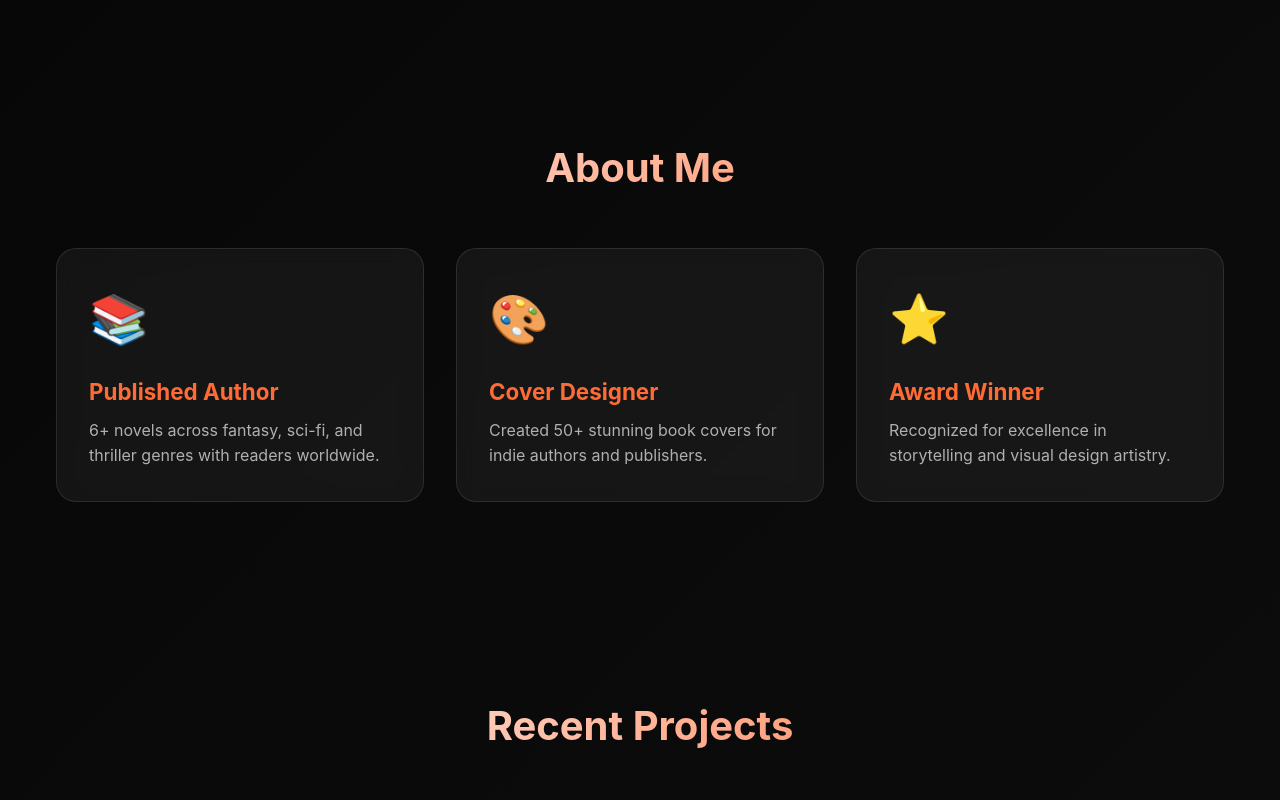
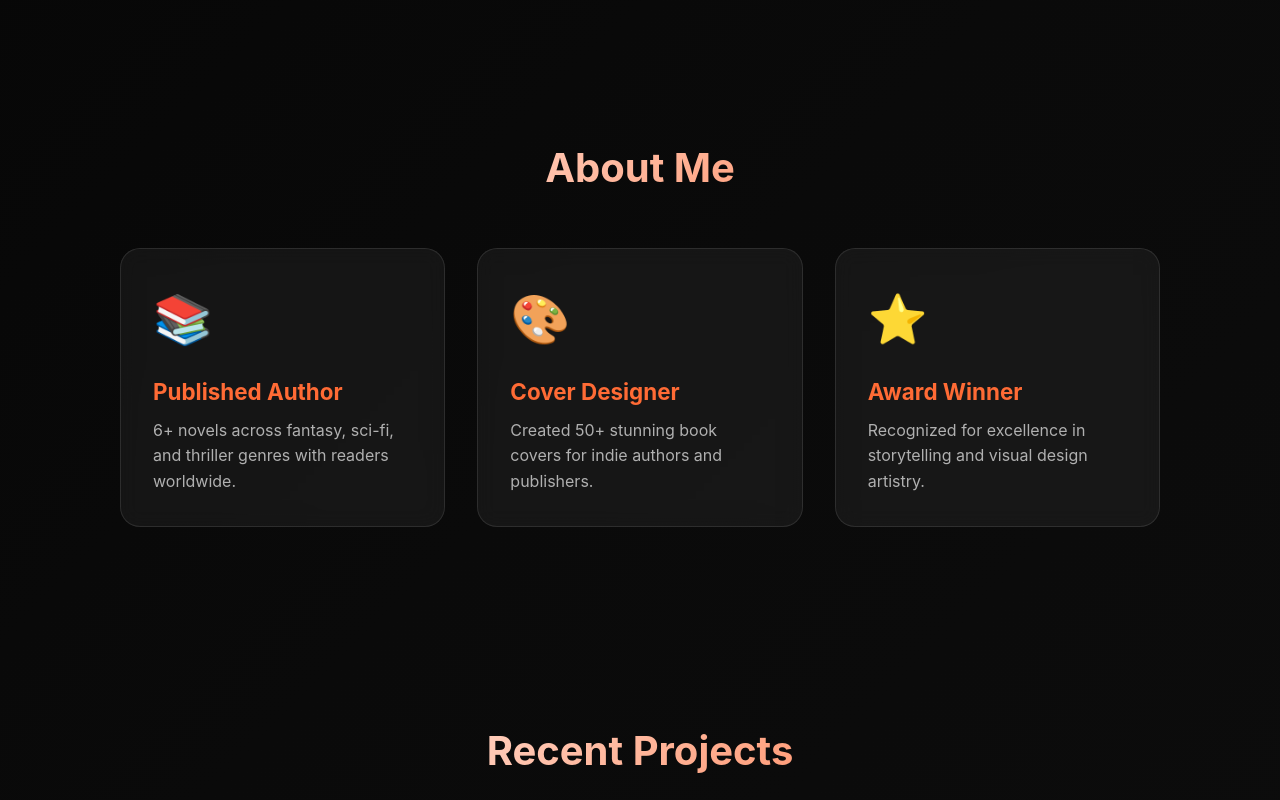
Before and after one commit to princebaliyan1234/new-website_author, a website built with Vite: page index.html in a window 1280 px wide. Shown: the part 760-1560 px from the top of the page. Built offline with nearby package versions, Linux system fonts and the light colour scheme; grey boxes are pictures that could not be loaded.

Commit message:
Updated style.css

```diff
--- a/style.css
+++ b/style.css
@@ -161,7 +161,7 @@ body {
 .container {
     max-width: 1200px;
     margin: 0 auto;
-    padding: 0 1rem;
+    padding: 0 5rem;
 }
 
 .hero {
```
